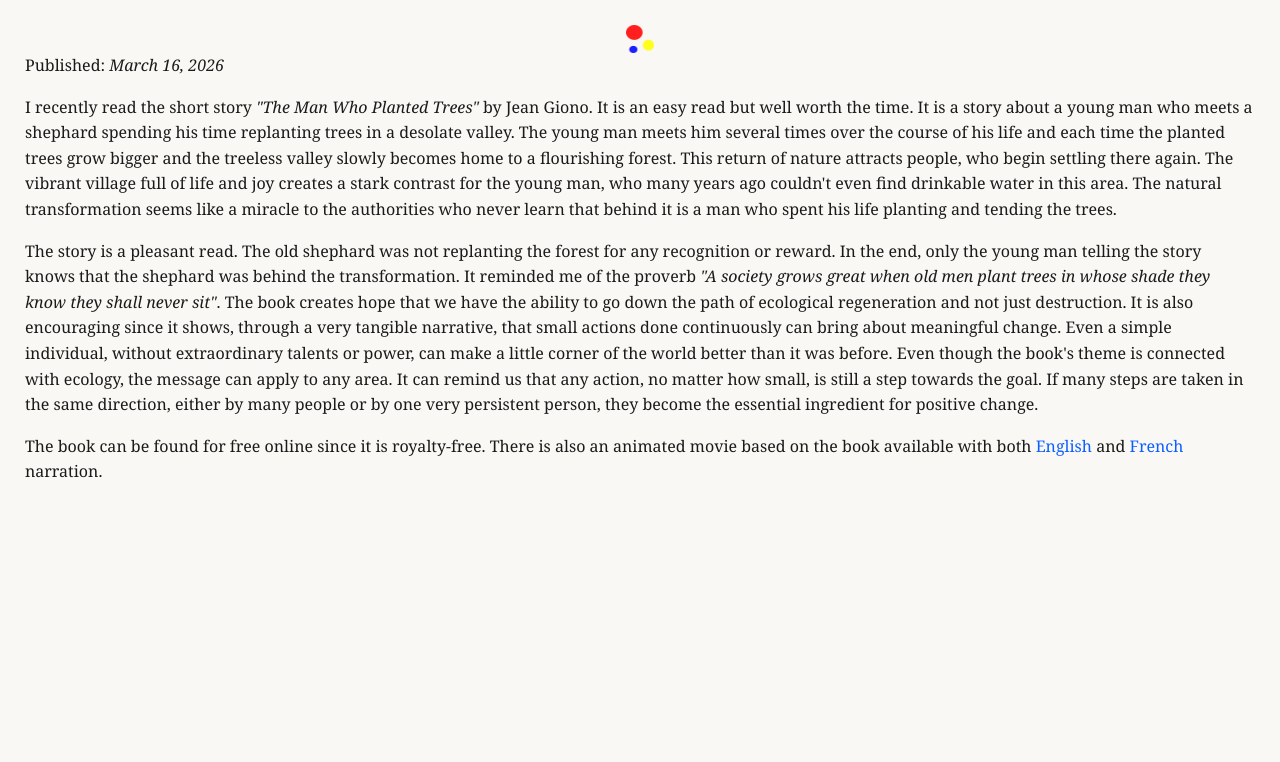
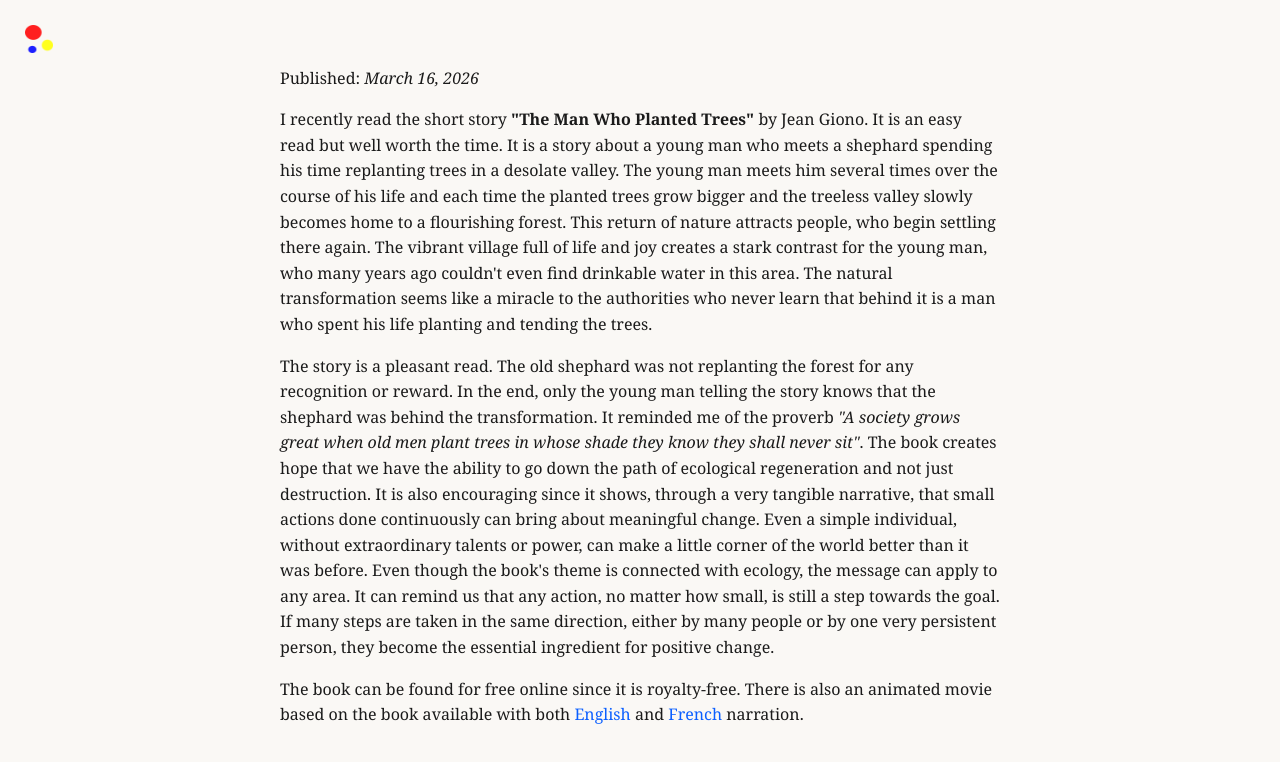
Before and after one commit to janujcic/janujcic-personal-website, an Eleventy site: page src/posts/the-man-who-planted-trees.md in a window 1280 px wide. Built offline with nearby package versions, Linux system fonts and the light colour scheme; Eleventy itself is replaced by a stand-in of ours; files that its build step writes are made by us from their sources; files whose address does not match are found by name.

Commit message:
Adapt post to the same layout as index

```diff
--- a/src/_includes/post.html
+++ b/src/_includes/post.html
@@ -10,10 +10,12 @@
 </head>
 
 <body>
-  <a class="site-logo" href="/" aria-label="Go to home page">
+  <div class="header">
+    <a class="site-logo" href="/" aria-label="Go to home page">
     <img src="/favicon.png" alt="Jan Ujcic logo" width="28" height="28" />
   </a>
-  <main>
+  </div>
+  <main class="main-content">
     <p>Published: <i>{{ date | readableDate }}</i></p>
     {{ content | safe }}
   </main>
--- a/src/posts/the-man-who-planted-trees.md
+++ b/src/posts/the-man-who-planted-trees.md
@@ -8,7 +8,7 @@ layout: post.html
 date: 2026-03-16
 ---
 
-I recently read the short story *"The Man Who Planted Trees"* by Jean Giono. It is an easy read but well worth the time. It is a story about a young man who meets a shephard spending his time replanting trees in a desolate valley. The young man meets him several times over the course of his life and each time the planted trees grow bigger and the treeless valley slowly becomes home to a flourishing forest. This return of nature attracts people, who begin settling there again. The vibrant village full of life and joy creates a stark contrast for the young man, who many years ago couldn't even find drinkable water in this area. The natural transformation seems like a miracle to the authorities who never learn that behind it is a man who spent his life planting and tending the trees.
+I recently read the short story **"The Man Who Planted Trees"** by Jean Giono. It is an easy read but well worth the time. It is a story about a young man who meets a shephard spending his time replanting trees in a desolate valley. The young man meets him several times over the course of his life and each time the planted trees grow bigger and the treeless valley slowly becomes home to a flourishing forest. This return of nature attracts people, who begin settling there again. The vibrant village full of life and joy creates a stark contrast for the young man, who many years ago couldn't even find drinkable water in this area. The natural transformation seems like a miracle to the authorities who never learn that behind it is a man who spent his life planting and tending the trees.
 
 The story is a pleasant read. The old shephard was not replanting the forest for any recognition or reward. In the end, only the young man telling the story knows that the shephard was behind the transformation. It reminded me of the proverb *"A society grows great when old men plant trees in whose shade they know they shall never sit"*. The book creates hope that we have the ability to go down the path of ecological regeneration and not just destruction. It is also encouraging since it shows, through a very tangible narrative, that small actions done continuously can bring about meaningful change. Even a simple individual, without extraordinary talents or power, can make a little corner of the world better than it was before. Even though the book's theme is connected with ecology, the message can apply to any area. It can remind us that any action, no matter how small, is still a step towards the goal. If many steps are taken in the same direction, either by many people or by one very persistent person, they become the essential ingredient for positive change.
 
```
